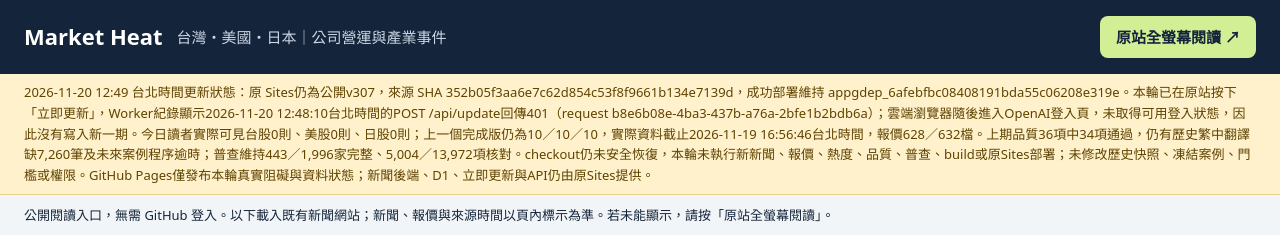
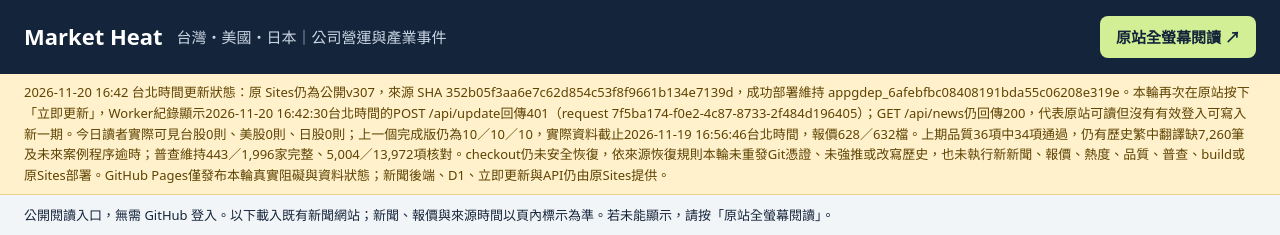
Before and after one commit to city2243/market-heat, a plain HTML site: page index.html in a window 1280 px wide. Shown: the top 235 px of the page. Drawn offline with Linux system fonts and the light colour scheme; grey boxes are pictures that could not be loaded.

Commit message:
Record 16:45 Market Heat authentication blocker

```diff
--- a/index.html
+++ b/index.html
@@ -3,7 +3,7 @@
 *{box-sizing:border-box}body{margin:0;background:#f2f5f8;color:#14243a;font:15px/1.6 system-ui,sans-serif}header{padding:16px 24px;background:#14243a;color:white;display:flex;gap:14px;align-items:center;flex-wrap:wrap}h1{font-size:22px;margin:0}header p{margin:0;color:#cbd6e4;flex:1}a{color:inherit}header a{background:#d2ef96;color:#14243a;padding:9px 16px;border-radius:8px;font-weight:650;text-decoration:none}.note{padding:10px 24px;font-size:13px;border-bottom:1px solid #dbe1e8}.note a{color:#255da2}.sync{background:#fff1cc;color:#5f4300;padding:8px 24px;font-size:13px;border-bottom:1px solid #ead18a}iframe{display:block;width:100%;height:calc(100dvh - 171px);min-height:650px;border:0;background:white}footer{padding:12px 24px;font-size:12px;color:#5e6c7e}@media(max-width:600px){header{padding:14px 16px}header p{flex-basis:100%}.note,.sync{padding:10px 16px}iframe{height:80dvh}}
 </style></head><body>
 <header><h1>Market Heat</h1><p>台灣・美國・日本｜公司營運與產業事件</p><a href="https://market-heat-jaime.jaime2243.chatgpt.site" target="_blank" rel="noopener">原站全螢幕閱讀 ↗</a></header>
-<div class="sync" data-update-marker="market-heat-20261120-124925-update-auth-expired">2026-11-20 12:49 台北時間更新狀態：原 Sites仍為公開v307，來源 SHA 352b05f3aa6e7c62d854c53f8f9661b134e7139d，成功部署維持 appgdep_6afebfbc08408191bda55c06208e319e。本輪已在原站按下「立即更新」，Worker紀錄顯示2026-11-20 12:48:10台北時間的POST /api/update回傳401（request b8e6b08e-4ba3-437b-a76a-2bfe1b2bdb6a）；雲端瀏覽器隨後進入OpenAI登入頁，未取得可用登入狀態，因此沒有寫入新一期。今日讀者實際可見台股0則、美股0則、日股0則；上一個完成版仍為10／10／10，實際資料截止2026-11-19 16:56:46台北時間，報價628／632檔。上期品質36項中34項通過，仍有歷史繁中翻譯缺7,260筆及未來案例程序逾時；普查維持443／1,996家完整、5,004／13,972項核對。checkout仍未安全恢復，本輪未執行新新聞、報價、熱度、品質、普查、build或原Sites部署；未修改歷史快照、凍結案例、門檻或權限。GitHub Pages僅發布本輪真實阻礙與資料狀態；新聞後端、D1、立即更新與API仍由原Sites提供。</div>
+<div class="sync" data-update-marker="market-heat-20261120-164259-update-auth-expired">2026-11-20 16:42 台北時間更新狀態：原 Sites仍為公開v307，來源 SHA 352b05f3aa6e7c62d854c53f8f9661b134e7139d，成功部署維持 appgdep_6afebfbc08408191bda55c06208e319e。本輪再次在原站按下「立即更新」，Worker紀錄顯示2026-11-20 16:42:30台北時間的POST /api/update回傳401（request 7f5ba174-f0e2-4c87-8733-2f484d196405）；GET /api/news仍回傳200，代表原站可讀但沒有有效登入可寫入新一期。今日讀者實際可見台股0則、美股0則、日股0則；上一個完成版仍為10／10／10，實際資料截止2026-11-19 16:56:46台北時間，報價628／632檔。上期品質36項中34項通過，仍有歷史繁中翻譯缺7,260筆及未來案例程序逾時；普查維持443／1,996家完整、5,004／13,972項核對。checkout仍未安全恢復，依來源恢復規則本輪未重發Git憑證、未強推或改寫歷史，也未執行新新聞、報價、熱度、品質、普查、build或原Sites部署。GitHub Pages僅發布本輪真實阻礙與資料狀態；新聞後端、D1、立即更新與API仍由原Sites提供。</div>
 <div class="note">公開閱讀入口，無需 GitHub 登入。以下載入既有新聞網站；新聞、報價與來源時間以頁內標示為準。若未能顯示，請按「原站全螢幕閱讀」。</div>
 <iframe title="Market Heat 新聞熱度雷達" src="https://market-heat-jaime.jaime2243.chatgpt.site" referrerpolicy="strict-origin-when-cross-origin"></iframe>
 <footer>GitHub Pages 公開入口：city2243/market-heat。新聞後端、D1、立即更新與 API 由原 Sites 服務提供；GitHub 不保存密鑰。熱度為來源觀測，不是閱讀量或投資建議。</footer>
```
